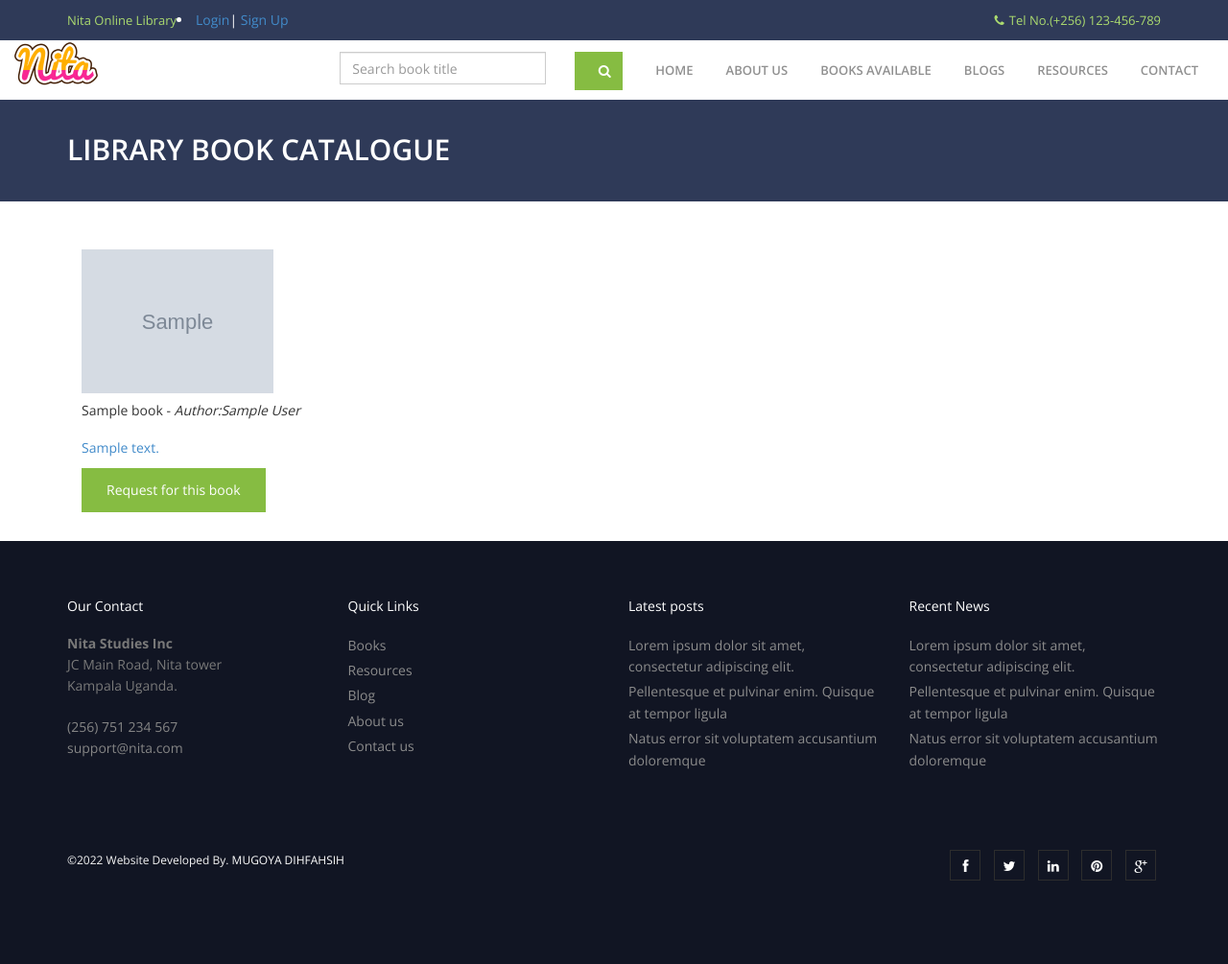
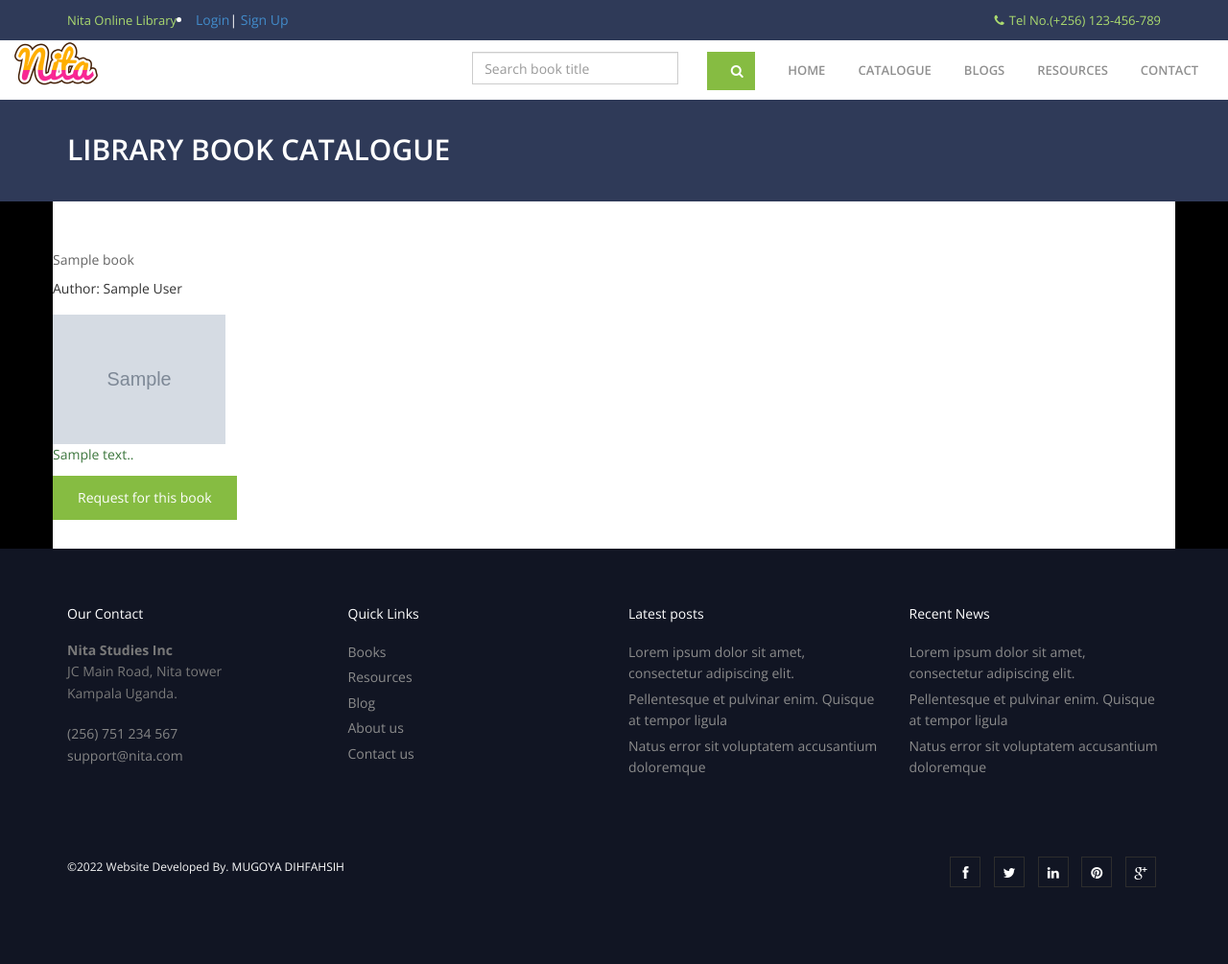
Before and after one commit to Dihfahsih1/library, a Django app: template templates/main-page/search_catalogue.html in a window 1280 px wide. Shown: the whole page at 96% size. Before the commit the page ends 918 px from the top, so only its background shows below. Run offline with Django 4.2, Linux system fonts and the light colour scheme; the template is opened without the code that fills it: most values are stand-ins (such as "Sample title", 1, 10 or a date in 2020); grey boxes marked "Sample" are stand-in pictures; some libraries are stand-ins or nearby versions.

Commit message:
commenting the code

```diff
--- a/lmsApp/urls.py
+++ b/lmsApp/urls.py
@@ -57,4 +57,5 @@ urlpatterns = [
 
     #issue book url
     path('issuebook', views.issuebook_view, name="issuebook"),
+    path('library/catalogue', views.book_catalogue, name="book-catalogue"),
 ]+ static(settings.MEDIA_URL, document_root = settings.MEDIA_ROOT)
--- a/lmsApp/views.py
+++ b/lmsApp/views.py
@@ -612,6 +612,7 @@ def issuebook_view(request):
             return render(request,'library/bookissued.html')
     return render(request,'library/issuebook.html',{'form':form})
 
+#####Searching Catalogue#############
 def search(request):
     if request.method == 'POST': # this will be GET now
         book_name =  request.POST.get('search') # do some research what it does
@@ -623,3 +624,8 @@ def search(request):
         return render(request,"main-page/search_catalogue.html",context)
     else:
         return render(request,"main-page/search_catalogue.html",{})
+
+def book_catalogue(request):
+    all_books = Books.objects.all()
+    context={'book_list':all_books}
+    return render(request,'main-page/book_catalogue.html', context)
--- a/templates/main-page--base.html
+++ b/templates/main-page--base.html
@@ -81,8 +81,7 @@
 
                 </form></li>
                 <li><a href="/">Home</a></li>
-                <li><a href="#">About Us </a></li>
-                <li><a href="#">Books Available</a></li>
+                <li><a href="{% url 'book-catalogue' %}">Catalogue</a></li>
                 <li><a href="#">Blogs</a></li>
                 <li><a href="#">Resources</a></li>
                 <li><a href="#">Contact</a></li>
--- a/templates/main-page/search_catalogue.html
+++ b/templates/main-page/search_catalogue.html
@@ -11,35 +11,23 @@
 		</div>
 	</div>
 	</section>
-	<section id="content">
+	<section id="content"
 	<div class="container">
-
 			<div class="row">
-							<div class="col-md-12">
-								<div class="col-md-4">
-									<div class="about-logo">
 			{% if books %}
 				{% for each_book in books %}
-														<a href="{% url 'welcome' %}" style="text-decoration:none">
-														<!--Upon successful search book image with hyperlink appears -->
-														<div class="gallery-item">
-																<div class="gallery-thumb">
+					<div class="col-lg-4">
+						<div class="card border-success mb-3" style="max-width: 18rem">
+							<div class="card-header bg-transparent border-success">{{each_book.title}}</div>
+							<div class="card-body text-success">
+								<h5 class="card-title">Author: {{each_book.author}}</h5>
 								<img {% if each_book.book_cover %} src="{{each_book.book_cover.url}}" {% else %}alt="No Image"{% endif %} class="img-responsive" width="200">
-
+								<p class="card-text">{{each_book.description}}.</p>
 							</div>
-																<div class="gallery-details">
-																	<div class="editContent">
-																			<h5>{{each_book.title}} - <i>Author:{{each_book.author}}</i></h5>
-																	</div>
-																	<div class="editContent">
-																			<p>{{each_book.description}}</p>
+							<div class="card-footer bg-transparent border-success"><a href="#"><button class="btn btn-primary">Request for this book</button></a><br></div>
 						</div>
 					</div>
-															</a>
-														</div>
-														<a href="#"><button class="btn btn-primary">Request for this book</button></a>
 				{% endfor %}
-
 			{% else %}
 				<h4>There is no book with search a title <b>{{item}}</b>, Please try with a corect one </h4>
 			{% endif %}
@@ -47,8 +35,4 @@
 			</div>
 		</div>
 </div>
-
-	</div>
-	</section>
-	</div>
 {% endblock %}
```
Also changed, not shown: templates/main-page/book_catalogue.html (added, +49 -0 lines), db.sqlite3, 1 other file. Lines whose indentation alone changed are shown as unchanged.
